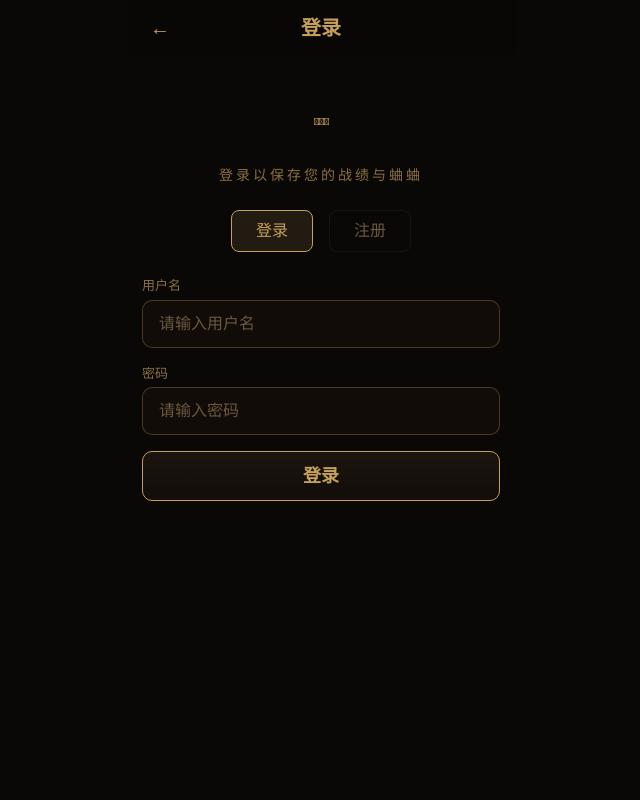
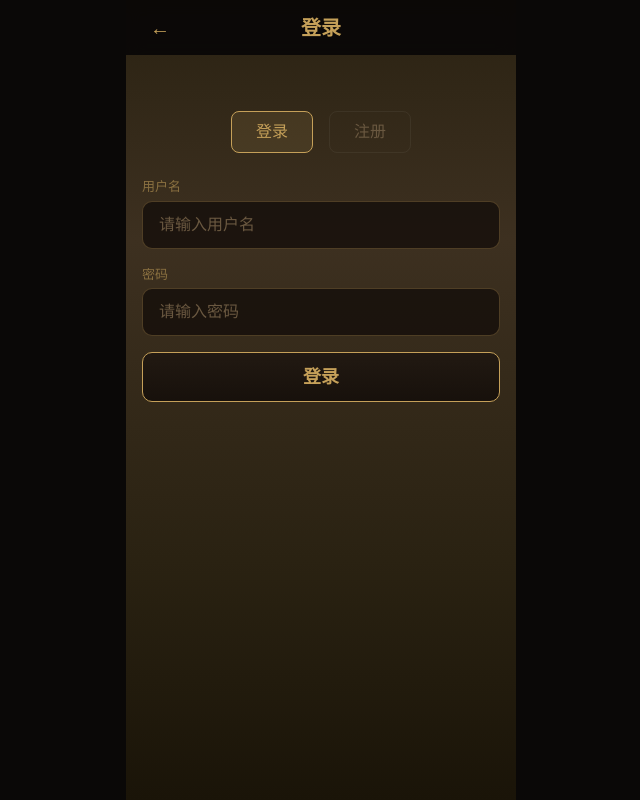
Before and after one commit to jeffny041226/taiwu, a Next.js app: page /auth in a window 1280 px wide. Shown: the whole page, without its empty margins (319-959 px from the left). Built offline with nearby package versions, Linux system fonts and the light colour scheme; a web font is replaced by a local one.

Commit message:
feat: add 斗蛐蛐 title on home top-1/4, remove logo from auth page
- Home: add '斗蛐蛐' gold title at 25% height
- Auth: remove logo text + tagline, add spacer to preserve layout
- Market: probability percentages blue bold

```diff
--- a/src/app/auth/page.tsx
+++ b/src/app/auth/page.tsx
@@ -63,18 +63,11 @@ export default function AuthPage() {
   const isLoading = status === "loading";
 
   return (
-    <div className="relative w-full min-h-[100dvh] bg-[var(--color-bg-base)]">
+    <div className="relative w-full min-h-[100dvh] bg-cover bg-center" style={{ backgroundImage: "linear-gradient(180deg, #2a2212 0%, #3d3020 30%, #2a2212 70%, #1a1408 100%)" }}>
       <TopBar title="登录" backHref="/" />
 
-      {/* Logo */}
-      <div className="flex flex-col items-center pt-8 pb-6">
-        <div className="w-[260px] h-[70px] flex items-center justify-center">
-          <Image src="/assets/ui/misc/logo-text.png" alt="斗蛐蛐" width={260} height={70} unoptimized className="object-contain" />
-        </div>
-        <p className="text-[14px] text-[var(--color-text-secondary)] tracking-[3px] font-[family-name:var(--font-noto-serif)] mt-2">
-          登录以保存您的战绩与蛐蛐
-        </p>
-      </div>
+      {/* Spacer 保持原布局高度 */}
+      <div className="pt-14" />
 
       {/* Tab switcher */}
       <div className="flex justify-center gap-4 mb-6">
--- a/src/app/page.tsx
+++ b/src/app/page.tsx
@@ -189,13 +189,20 @@ export default function HomePage() {
         </div>
       </header>
 
+      {/* 斗蛐蛐 文案 */}
+      <div className="absolute left-0 right-0 z-[10] text-center" style={{ top: "calc(25% - 20px)" }}>
+        <h1 className="text-[48px] font-bold text-[var(--color-gold)] font-[family-name:var(--font-ma-shan)] tracking-[12px] drop-shadow-[0_2px_8px_rgba(0,0,0,0.6)]">
+          斗蛐蛐
+        </h1>
+      </div>
+
       {/* Error */}
       {errorMsg && (
         <div className="relative z-[15] mx-4 mb-2 text-center text-[14px] text-red-400 font-[family-name:var(--font-noto-serif)]">{errorMsg}</div>
       )}
 
       {/* Buttons */}
-      <section className="absolute bottom-0 left-0 right-0 z-[10] flex flex-col items-center gap-3 px-4 pb-8">
+      <section className="absolute bottom-0 left-0 right-0 z-[10] flex flex-col items-center gap-3 px-4 pb-[110px]">
         <Link href={myUid ? "/matchmake" : "/auth"} className={btnClass + " flex items-center justify-center border-[var(--color-gold)]/60 bg-gradient-to-b from-[rgba(197,160,89,0.15)] to-[rgba(20,14,10,0.9)]"}>匹配对战</Link>
 
         <button type="button" onClick={myUid ? handleCreateRoom : () => window.location.href = "/auth"} disabled={isLoading} className={btnClass}>开房对战</button>
```
